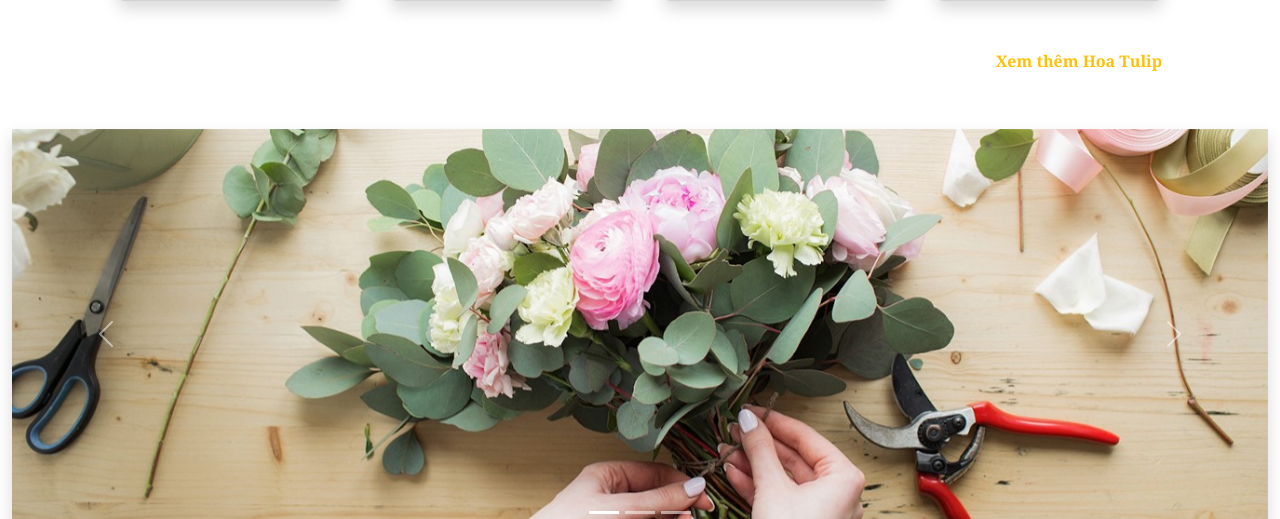
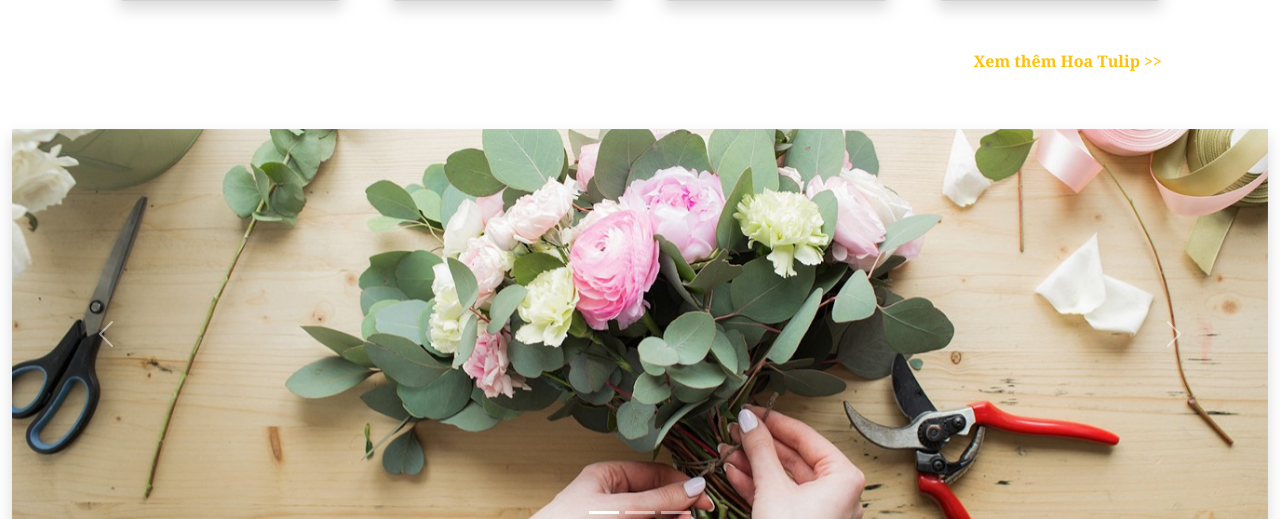
Before and after one commit to hoanu14302/Website_ban_hoa_tuoi, a PHP site: page /public in a window 1280 px wide. Shown: the part 5981-6500 px from the top of the page. Run offline with PHP 8.4, Linux system fonts and the light colour scheme; data comes from the database, SQL or seed files in the repository.

Commit message:
Update main.php

```diff
--- a/public/main.php
+++ b/public/main.php
@@ -64,7 +64,7 @@ foreach ($danhmuc as $dm) {
         echo "<p>Danh mục hiện chưa có sản phẩm.</p>";
     else
     ?>
-    <div class="text-end mb-2"><a class="text-warning text-decoration-none fw-bolder" href="index.php?action=group&id=<?php echo $m["danhmuc_id"]; ?>">Xem thêm <?php echo $dm["tendm"]; ?></a></div>
+    <div class="text-end mb-2"><a class="text-warning text-decoration-none fw-bolder" href="index.php?action=group&id=<?php echo $m["danhmuc_id"]; ?>">Xem thêm <?php echo $dm["tendm"]; ?> >></a></div>
 <?php
 }
 ?>
```
